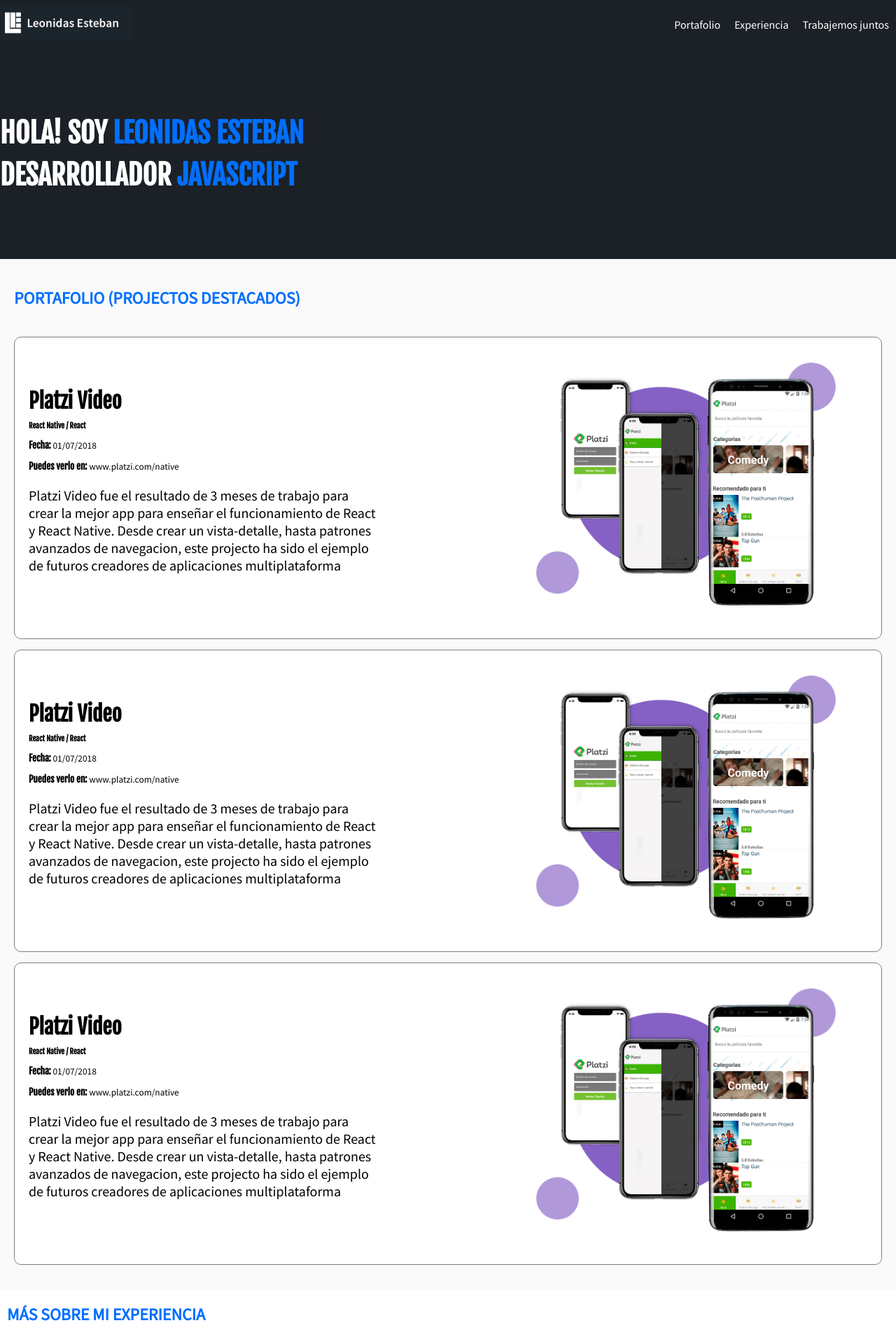
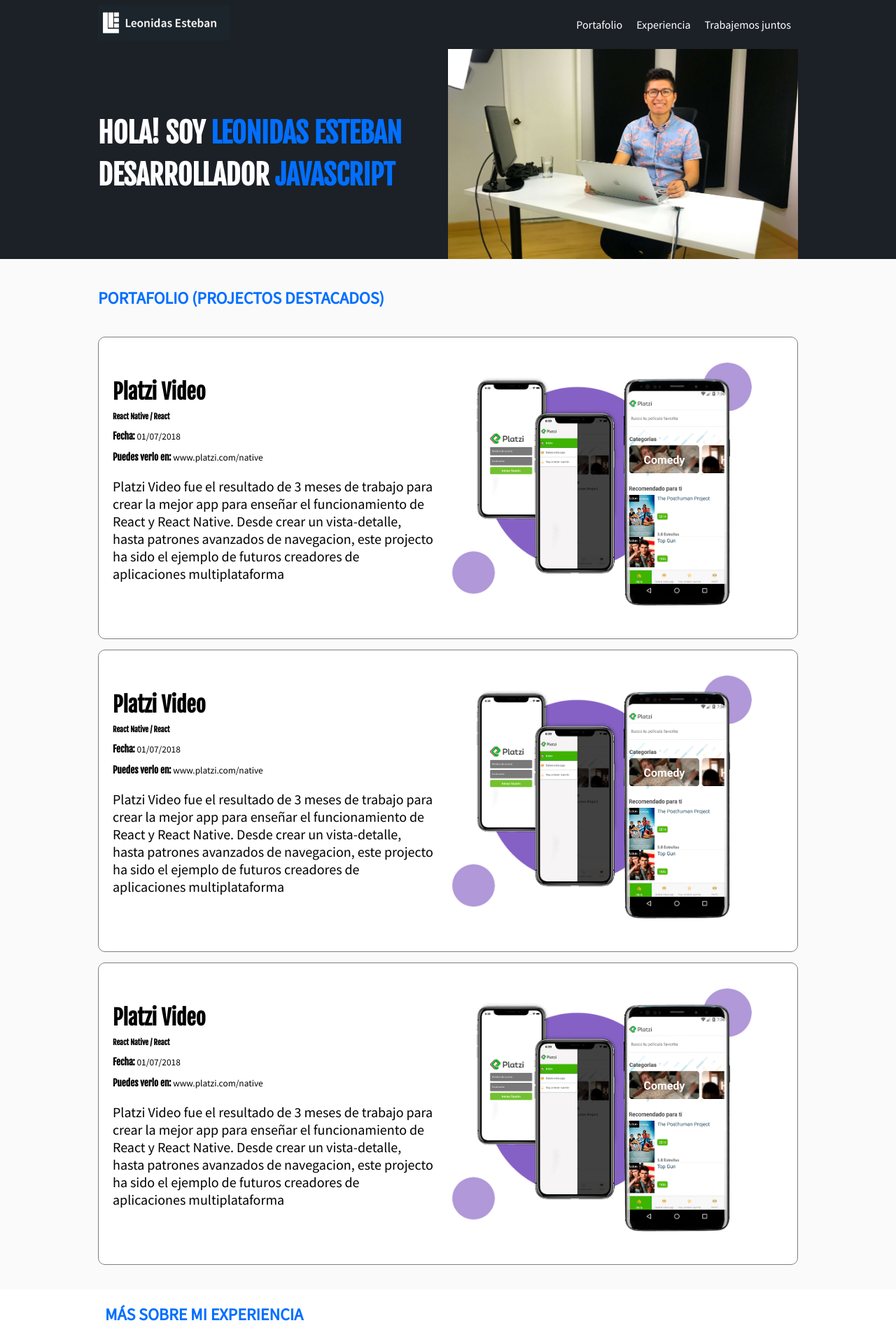
Before and after one commit to CesarRivasP/web-developer, a plain HTML site: page web-developer/index.html in a window 1280 px wide. Shown: the top 1900 px of the page at 70% size. Drawn offline with Linux system fonts and the light colour scheme.

Commit message:
Added containers

```diff
--- a/web-developer/index.html
+++ b/web-developer/index.html
@@ -25,7 +25,7 @@
     <!-- <header style="color:red; background:blue;">  -->
     <header class="header">
       <!--<a href="">uno</a>  las <a /> tienen display inline por defecto al igual que los <strong /></strong>-->
-
+      <div class="container">
         <figure class="logo">
           <img src="images/logo.png" height="50" alt="Logo de http://leonidasesteban.com" /> <!-- Ruta relativa -->
           <!-- alt sirve con las imagenes para poner un texto alternativo cuando la imagen no logra cargar-->
@@ -44,15 +44,19 @@
             </li>
           </ol>
         </nav>
+      </div>
     </header>
     <!-- <section>Seccion Principal</section> -->
     <section class="hero">
+      <div class="container">
         <h1>Hola! Soy <strong>Leonidas Esteban</strong> <br> Desarrollador <strong>Javascript</strong></h1>
-      <!-- <img src="images/hero.jpg" alt="" width="500" height="300" alt="Imagen principal del sitio"/> -->
+        <img class="hero-image" src="images/hero.jpg" alt="" width="500" height="300" alt="Imagen principal del sitio"/>
         <!-- Se acostumbra a llamar hero a la parte que mas destaca  -->
+      </div>
     </section>
     <!-- <section>Seccion Portafolio</section> -->
     <section class="portfolio" id="portfolio">
+      <div class="container">
         <h2>Portafolio (projectos Destacados)</h2>
         <article class="project">
           <div class="project-details">
@@ -102,10 +106,14 @@
             <img class="project-image" src="images/platzi-video-react-native.png" alt="projecto del curso de React Native" width="500"/>
           </figure>
         </article>
+      </div>
     </section>
     <!-- <section>Eventos</section> -->
+    <div class="container">
       <h2 class="event-list-title">Más sobre mi experiencia</h2>
+    </div>
     <section id="events" class="event-list">
+      <div class="container">
         <article class="event">
           <figure class="event-image-container">
             <img class="event-image" src="images/platzi-conf.jpg" width="500" alt="">
@@ -162,9 +170,11 @@
             <!-- target blank para que habra el contenido en otra pagina-->
           </div>
         </article>
+      </div>
     </section>
-    <!-- <section>Contacto</section> -->
+    <!-- <section>Contacto</section> -->y
     <section id="contact" class="contact">
+      <div class="container">
         <form action="/suscripcion/" class="form-email"> <!-- action indica para el backend a donde se va a enviar la informacion del formulario -->
           <!-- <label for="email">Déjame tu email</label> <!-- for permite hacer un enlace directo al atributo id de un input, por ejemplo -->
           <!-- <input type="datetime" placeholder="Déjame tu email" id="email"> <!-- value: valor por defecto -->
@@ -180,8 +190,10 @@
           <a href="https://www.github.com/leonidasesteban" class="social-link github"></a>
           <a href="https://www.instagram.com/leonidasesteban" class="social-link instagram"></a>
         </div>
+      </div>
     </section>
     <footer class="footer">
+      <div class="container">
         <div>
           <p>
             Curso de Desarrollo Web Online 2018<img src="images/platzi.png" width="80" alt="platzi"></img>
@@ -190,6 +202,7 @@
         <div>
           <a href="https://twitter.com/thespianartist">Designed With by @thespianartist</a>
         </div>
+      </div>
     </footer>
   </body>
 </html>
```
Lines whose indentation alone changed are shown as unchanged.
